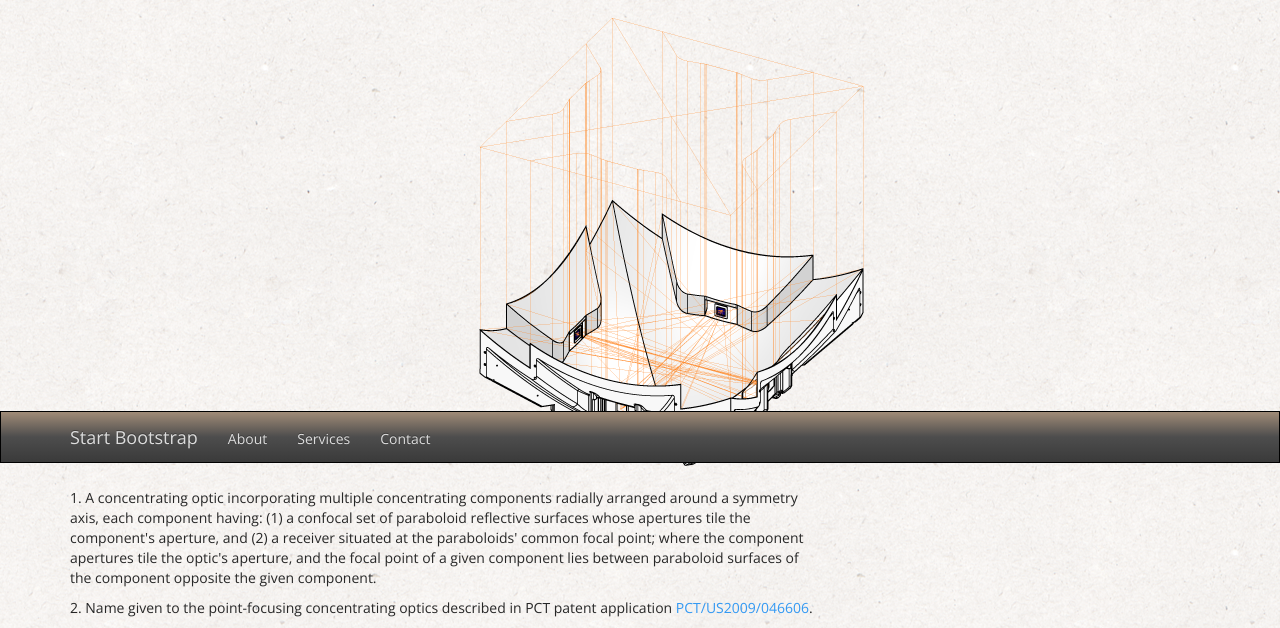
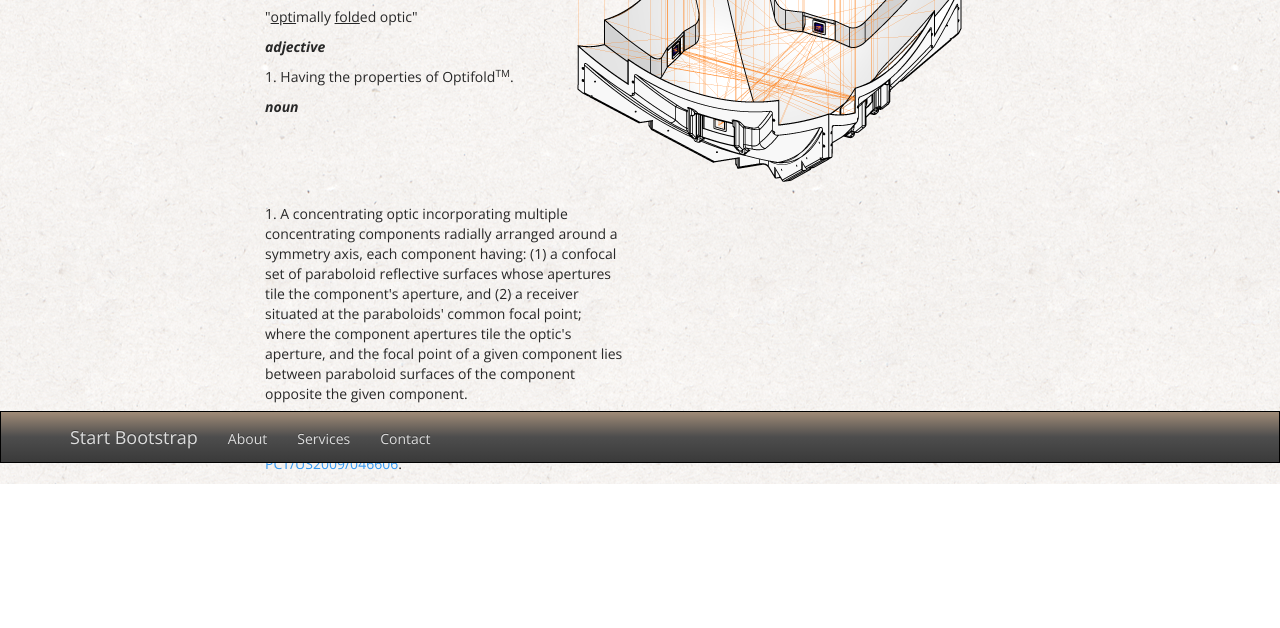
Before and after one commit to gskielian/optifold, a plain HTML site: page bare.html in a window 1280 px wide. Shown: the part 337-965 px from the top of the page. After the commit the page ends 821 px from the top, so only its background shows below. Drawn offline with nearby package versions, Linux system fonts and the light colour scheme.

Commit message:
Changed the offsets

```diff
--- a/bare.html
+++ b/bare.html
@@ -48,7 +48,7 @@
 
     <div class="container">
  <div class="row">
-        <div class=" col-lg-3 col-lg-offset-4">
+        <div class=" col-lg-3 col-lg-offset-2" style="margin-top:120px">
 <p class="first">
 Optifold<sup><a href="http://sunsynchrony.com">TM</a></sup>
 </p>
@@ -76,13 +76,13 @@
 </p>
 
     </div>
-<div class="col-lg-4 col-lg-offset-4">
+<div class="col-lg-2 ">
 <img src="./img/Optifold1.png" alt="The optifold">
 </div>
 
 </div>
 <div class="row">
-<div class="col-lg-8">
+<div class="col-lg-4 col-lg-offset-2">
 <p>
 1.  A concentrating optic incorporating multiple concentrating components
 radially arranged around a symmetry axis,
```
